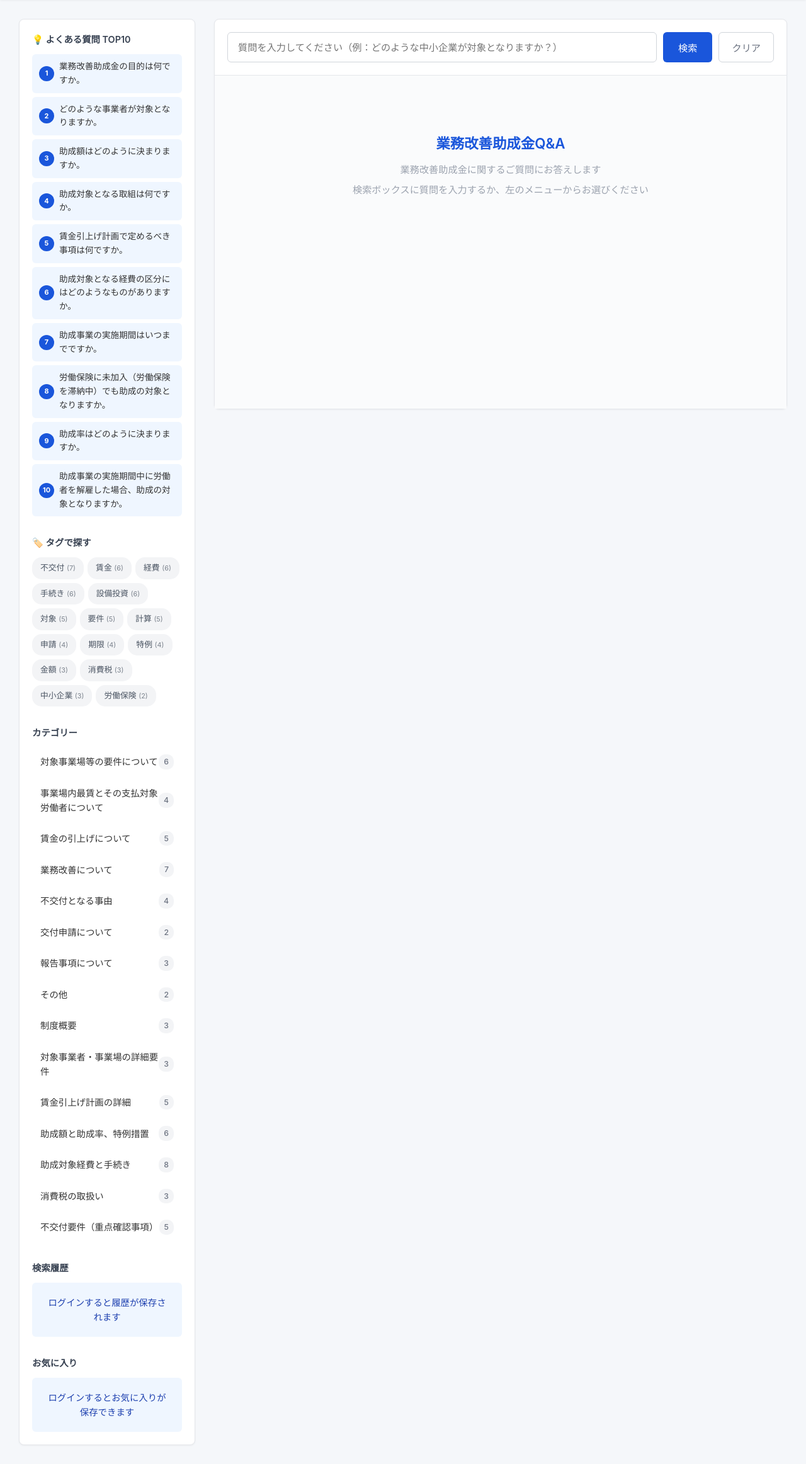
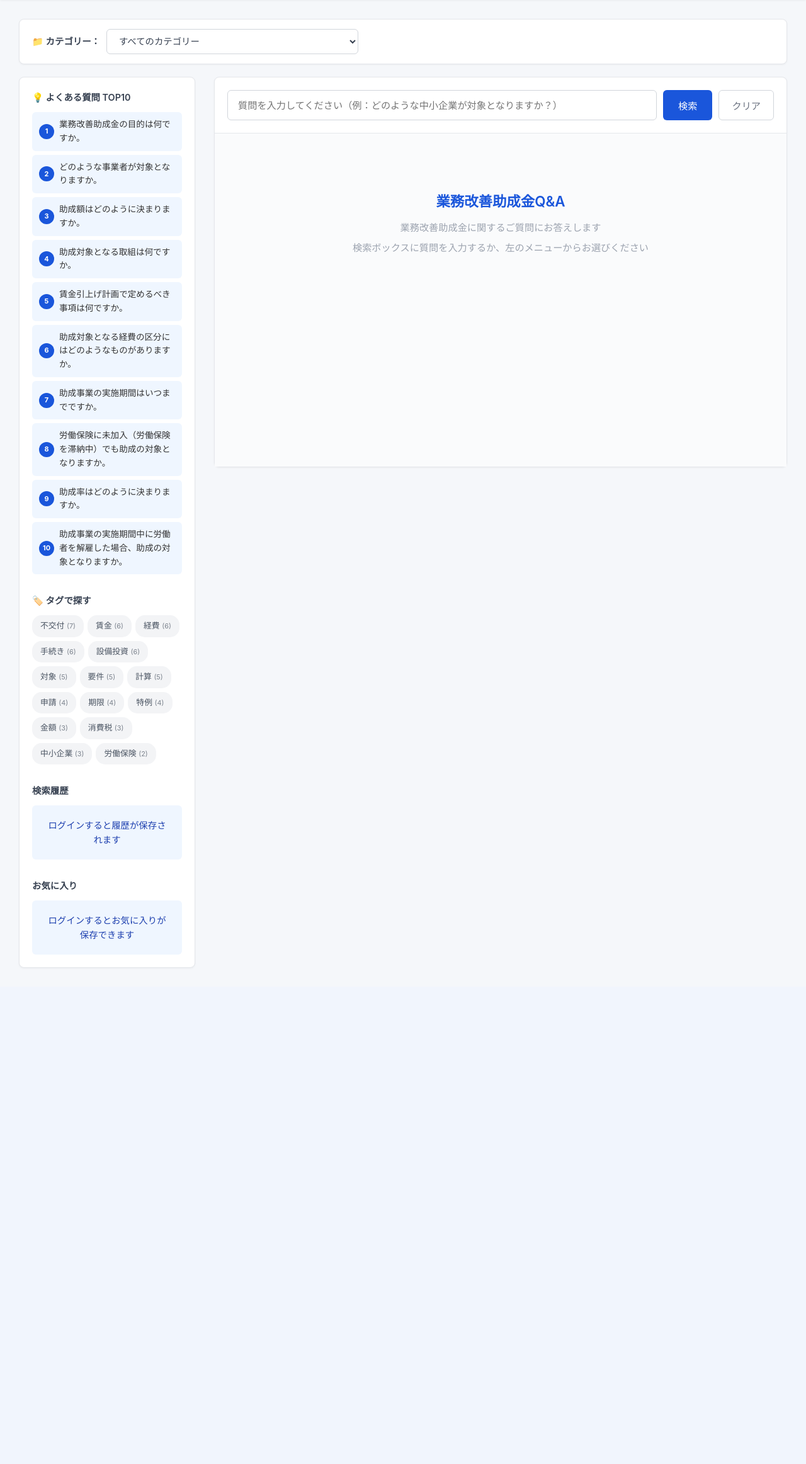
Before and after one commit to kazunarihonda83-jpg/-kazunarihonda83-jpg, a Flask app: page / in a window 1280 px wide. Shown: the part 78-2403 px from the top of the page at 63% size. After the commit the page ends 1615 px from the top, so only its background shows below. Run offline with Flask 3, Linux system fonts and the light colour scheme.

Commit message:
refactor(ui): move category selector from sidebar to top dropdown
- Replace sidebar category list with dropdown selector in top controls
- Add new top-controls section above main content area
- Category dropdown shows 'すべてのカテゴリー' option by default
- Display category count in dropdown options (e.g., '制度概要 (10)')
- Update breadcrumb to show 'カテゴリー' context when category selected
- Reset dropdown to default when clearing messages
- Update welcome message to mention category dropdown location
- Improve layout: category selector now more prominent and accessible
- Maintain all existing category filtering functionality

```diff
--- a/subsidy-chatbot/static/app.js
+++ b/subsidy-chatbot/static/app.js
@@ -9,6 +9,7 @@
 const messages = document.getElementById('messages');
 const loading = document.getElementById('loading');
 const categoryList = document.getElementById('categoryList');
+const categoryDropdown = document.getElementById('categoryDropdown');
 const historyList = document.getElementById('historyList');
 const favoriteList = document.getElementById('favoriteList');
 const quickQuestions = document.getElementById('quickQuestions');
@@ -544,24 +545,41 @@
         const response = await fetch(`${API_BASE}/api/categories`);
         const data = await response.json();
 
-        categoryList.innerHTML = '';
+        // ドロップダウンに追加
+        categoryDropdown.innerHTML = '<option value="">すべてのカテゴリー</option>';
         data.categories.forEach(category => {
-            const li = document.createElement('li');
-            li.className = 'category-item';
-            li.innerHTML = `
-                <span>${category.name}</span>
-                <span class="category-count">${category.count}</span>
-            `;
-            li.onclick = () => loadCategoryDetail(category.id, category.name);
-            categoryList.appendChild(li);
+            const option = document.createElement('option');
+            option.value = category.id;
+            option.textContent = `${category.name} (${category.count})`;
+            categoryDropdown.appendChild(option);
         });
     } catch (error) {
         console.error('カテゴリーの読み込みに失敗しました:', error);
     }
 }
 
+// カテゴリードロップダウンの変更イベント
+function handleCategoryChange() {
+    const selectedCategoryId = categoryDropdown.value;
+
+    if (!selectedCategoryId) {
+        // すべてのカテゴリー選択時は初期画面に戻る
+        clearMessages();
+        return;
+    }
+
+    // 選択されたカテゴリーの名前を取得
+    const selectedOption = categoryDropdown.options[categoryDropdown.selectedIndex];
+    const categoryName = selectedOption.textContent.replace(/\s*\(\d+\)$/, '');
+
+    loadCategoryDetail(selectedCategoryId, categoryName);
+}
+
 async function loadCategoryDetail(categoryId, categoryName) {
     try {
+        // パンくずリストを更新
+        updateBreadcrumb('カテゴリー', categoryName);
+
         messages.innerHTML = `
             <div class="message-group">
                 <div class="user-message">
@@ -764,11 +782,12 @@
 
 function clearMessages() {
     clearBreadcrumb();
+    categoryDropdown.value = ''; // ドロップダウンをリセット
     messages.innerHTML = `
         <div class="welcome-message">
             <h2>業務改善助成金Q&A</h2>
             <p>業務改善助成金に関するご質問にお答えします</p>
-            <p>検索ボックスに質問を入力するか、左のメニューからお選びください</p>
+            <p>検索ボックスに質問を入力するか、上部のカテゴリーや左のメニューからお選びください</p>
         </div>
     `;
 }
@@ -805,6 +824,9 @@
 
 clearButton.addEventListener('click', clearMessages);
 
+// カテゴリードロップダウンの変更イベント
+categoryDropdown.addEventListener('change', handleCategoryChange);
+
 // モーダル外クリックで閉じる
 authModal.addEventListener('click', (e) => {
     if (e.target === authModal) {
--- a/subsidy-chatbot/templates/index.html
+++ b/subsidy-chatbot/templates/index.html
@@ -253,6 +253,60 @@
         }
 
         .main-content {
+            display: flex;
+            flex-direction: column;
+            gap: 20px;
+        }
+
+        .top-controls {
+            background: white;
+            border-radius: 8px;
+            padding: 15px 20px;
+            box-shadow: 0 1px 3px rgba(0,0,0,0.05);
+            border: 1px solid #e5e7eb;
+            display: flex;
+            align-items: center;
+            gap: 15px;
+        }
+
+        .category-dropdown-wrapper {
+            display: flex;
+            align-items: center;
+            gap: 10px;
+            flex: 1;
+        }
+
+        .category-dropdown-wrapper label {
+            font-size: 0.9em;
+            font-weight: 600;
+            color: #374151;
+            white-space: nowrap;
+        }
+
+        .category-dropdown {
+            flex: 1;
+            max-width: 400px;
+            padding: 10px 15px;
+            border: 1px solid #d1d5db;
+            border-radius: 6px;
+            font-size: 0.9em;
+            color: #374151;
+            background: white;
+            cursor: pointer;
+            transition: all 0.2s;
+        }
+
+        .category-dropdown:hover {
+            border-color: #1a56db;
+        }
+
+        .category-dropdown:focus {
+            outline: none;
+            border-color: #1a56db;
+            box-shadow: 0 0 0 3px rgba(26, 86, 219, 0.1);
+        }
+
+        .content-wrapper {
             display: grid;
             grid-template-columns: 280px 1fr;
             gap: 30px;
@@ -853,6 +907,17 @@
 
     <div class="container">
         <div class="main-content">
+            <!-- カテゴリードロップダウン（上部） -->
+            <div class="top-controls">
+                <div class="category-dropdown-wrapper">
+                    <label for="categoryDropdown">📁 カテゴリー：</label>
+                    <select class="category-dropdown" id="categoryDropdown">
+                        <option value="">すべてのカテゴリー</option>
+                    </select>
+                </div>
+            </div>
+
+            <div class="content-wrapper">
                 <div class="sidebar">
                     <div class="sidebar-section">
                         <h2>💡 よくある質問 TOP10</h2>
@@ -866,12 +931,6 @@
                         <div class="tag-cloud" id="tagCloud">
                             <div class="no-data">読み込み中...</div>
                         </div>
-                </div>
-
-                <div class="sidebar-section">
-                    <h2>カテゴリー</h2>
-                    <ul class="category-list" id="categoryList">
-                    </ul>
                     </div>
 
                     <div class="sidebar-section" id="historySection">
@@ -925,6 +984,7 @@
             </div>
             </div>
         </div>
+    </div>
 
     <link rel="stylesheet" href="/static/visual-styles.css">
     <script src="/static/visualizer.js"></script>
```
Lines whose indentation alone changed are shown as unchanged.
